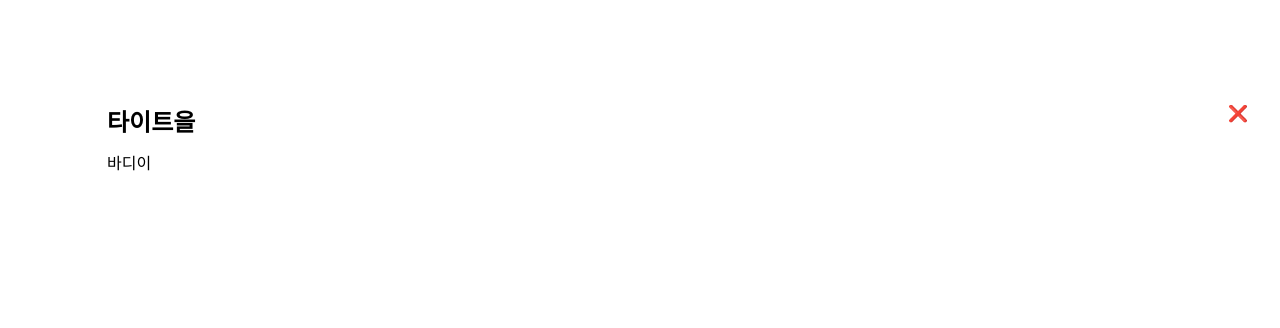
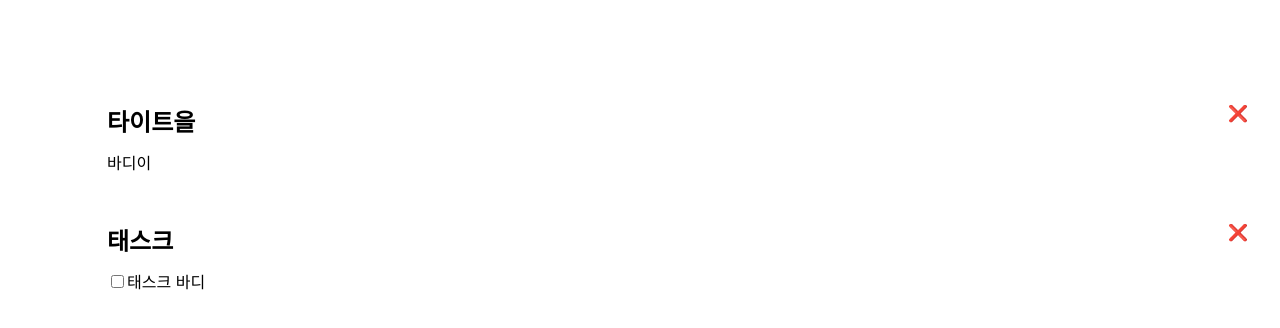
Before and after one commit to read0more/free-note, a React (Create React App) app: page / in a window 1280 px wide. Shown: the top 328 px of the page. Built offline with nearby package versions, Linux system fonts and the light colour scheme.

Commit message:
Add: Task 컴포넌트 작성

```diff
--- a/src/App.tsx
+++ b/src/App.tsx
@@ -12,7 +12,13 @@ function App() {
       title: "타이트을",
       body: "바디이",
     },
+    {
+      type: "task",
+      title: "태스크",
+      body: "태스크 바디",
+    },
   ]);
+
   const SectionComponent = () => <Section items={items} />;
 
   return (
--- a/src/components/Section/Section.module.css
+++ b/src/components/Section/Section.module.css
@@ -9,3 +9,7 @@
   background-color: white;
   border-radius: 10px;
 }
+
+.item:not(:last-child) {
+  margin-bottom: 1em;
+}
--- a/src/components/Section/Section.tsx
+++ b/src/components/Section/Section.tsx
@@ -1,6 +1,7 @@
 import React from "react";
 import { Item } from "../../common/types";
 import NoteItem from "../NoteItem/NoteItem";
+import TaskItem from "../TaskItem/TaskItem";
 import styles from "./Section.module.css";
 
 type Props = {
@@ -17,7 +18,7 @@ const Section: React.FC<Props> = ({ items }) => {
       case "note":
         return <NoteItem title={item.title} body={item.body} />;
       case "task":
-        return;
+        return <TaskItem title={item.title} body={item.body} />;
     }
   };
 
--- /dev/null
+++ b/src/components/TaskItem/TaskItem.module.css
@@ -0,0 +1,18 @@
+@value noteBlack, noteGrey from '/src/common/colors.css';
+
+.article {
+  position: relative;
+}
+
+.title {
+  font-size: 1.5em;
+  display: block;
+  margin-bottom: 0.5em;
+}
+
+.delete {
+  position: absolute;
+  cursor: pointer;
+  top: 0;
+  right: 0;
+}
--- /dev/null
+++ b/src/components/TaskItem/TaskItem.tsx
@@ -0,0 +1,14 @@
+import React from "react";
+import { Task } from "../../common/types";
+import styles from "./TaskItem.module.css";
+
+const TaskItem: React.FC<Omit<Task, "type">> = ({ title, body }) => (
+  <article className={styles.article}>
+    <b className={styles.title}>{title}</b>
+    <input type="checkbox" id="body"></input>
+    <label htmlFor="body">{body}</label>
+    <span className={styles.delete}>❌</span>
+  </article>
+);
+
+export default TaskItem;
```
